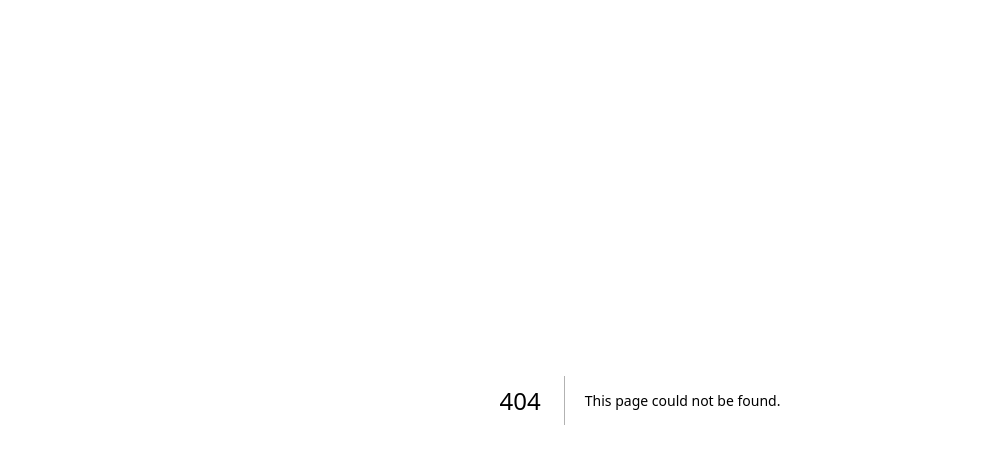
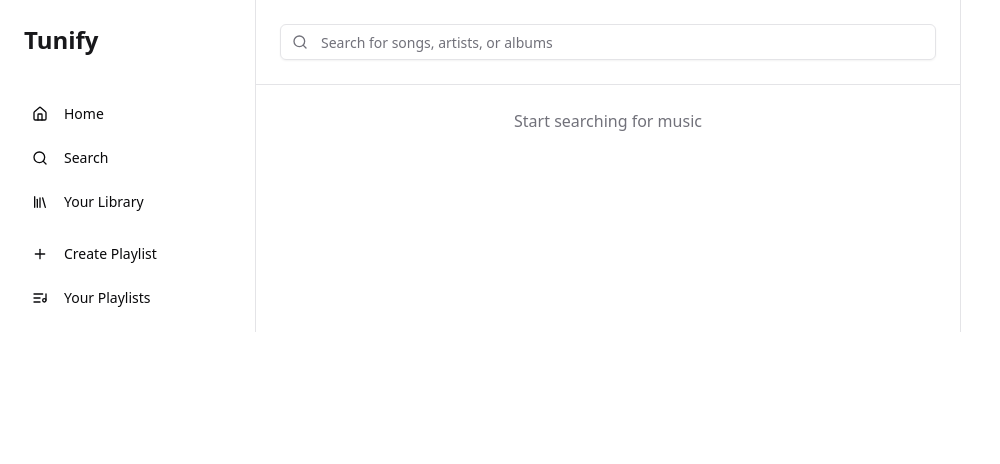
Before and after one commit to Philotheephilix/Tunify, a Next.js app: page /search in a window 1280 px wide. Before the commit this address had no page. Shown: the top 464 px of the page, without its empty margins (0-1000 px from the left). Built offline with nearby package versions, Linux system fonts and the light colour scheme.

Commit message:
added search feature

```diff
--- a/src/app/layout.tsx
+++ b/src/app/layout.tsx
@@ -1,6 +1,8 @@
 import type { Metadata } from "next";
 import { Geist, Geist_Mono } from "next/font/google";
 import "./globals.css";
+import { Player } from "@/components/player";
+import { Sidebar } from "@/components/sidebar";
 
 const geistSans = Geist({
   variable: "--font-geist-sans",
@@ -25,9 +27,11 @@ export default function RootLayout({
   return (
     <html lang="en">
       <body
-        className={`${geistSans.variable} ${geistMono.variable} antialiased`}
+        className={`${geistSans.variable} ${geistMono.variable} antialiased flex h-full`}
       >
-        {children}
+        <Sidebar />
+        <div className="flex-1">{children}</div>
+        <Player />
       </body>
     </html>
   );
--- a/src/app/page.tsx
+++ b/src/app/page.tsx
@@ -1,15 +1,9 @@
-import { Sidebar } from "@/components/sidebar"
-import { Player } from "@/components/player"
 import { MainContent } from "@/components/main-content"
 
 export default function Home() {
   return (
     <div className="h-screen bg-background overflow-hidden">
-      <div className="flex h-full">
-        <Sidebar />
         <MainContent />
-        <Player />
-      </div>
     </div>
   )
 }
--- /dev/null
+++ b/src/app/search/page.tsx
@@ -0,0 +1,74 @@
+"use client"
+
+import { useState } from "react"
+import { Search } from "lucide-react"
+import { Input } from "@/components/ui/input"
+import { ScrollArea } from "@/components/ui/scroll-area"
+import { TrackList } from "@/components/track-list"
+
+import tracks from "@/modals/tracks"
+import {Track} from '@/hooks/use-audio-player'
+
+
+export default function SearchWindow() {
+  const [query, setQuery] = useState("")
+  const [results, setResults] = useState<Track[]>([])
+  const [isLoading, setIsLoading] = useState(false)
+  const searchTracks = async (query: string) => {
+    const results: Track[] = tracks.filter((track) =>
+      track.title.toLowerCase().includes(query.toLowerCase()) ||
+      track.artist.toLowerCase().includes(query.toLowerCase())
+    );
+    if (results.length === 0) {
+      setResults([]);
+    }
+    setResults(results)
+    return false
+  }
+  const handleSearch = async (e: React.FormEvent) => {
+    e.preventDefault()
+    if (!query.trim()) return
+
+    setIsLoading(true)
+    try {
+      const searchResults = await searchTracks(query)
+      setIsLoading(searchResults)
+    } catch (error) {
+      console.error("Error searching tracks:", error)
+    } finally {
+      setIsLoading(false)
+    }
+  }
+
+  return (
+    <div className="h-full flex flex-col">
+      <div className="p-6 border-b">
+        <form onSubmit={handleSearch} className="flex items-center space-x-2">
+          <div className="relative flex-1">
+            <Search className="absolute left-3 top-1/2 transform -translate-y-1/2 text-muted-foreground h-4 w-4" />
+            <Input
+              type="search"
+              placeholder="Search for songs, artists, or albums"
+              value={query}
+              onChange={(e) => {setQuery(e.target.value)}}
+              className="pl-10"
+            />
+          </div>
+        </form>
+      </div>
+      <ScrollArea className="flex-1">
+        <div className="p-6">
+          {isLoading ? (
+            <div className="text-center">Searching...</div>
+          ) : results.length > 0 ? (
+            <TrackList tab="default" tracks={results} />
+          ) : (
+            <div className="text-center text-muted-foreground">
+              {query ? "No results found" : "Start searching for music"}
+            </div>
+          )}
+        </div>
+      </ScrollArea>
+    </div>
+  )
+}
--- a/src/components/main-content.tsx
+++ b/src/components/main-content.tsx
@@ -3,6 +3,7 @@
 import { ScrollArea } from "@/components/ui/scroll-area"
 import { Tabs, TabsContent, TabsList, TabsTrigger } from "@/components/ui/tabs"
 import { TrackList } from "@/components/track-list"
+import tracks from "@/modals/tracks"
 
 export function MainContent() {
   return (
@@ -17,13 +18,13 @@ export function MainContent() {
         </div>
         <ScrollArea className="h-[calc(100vh-10rem)]">
           <TabsContent value="stream" className="p-6">
-            <TrackList tab='default'/>
+            <TrackList tab='default' tracks={tracks}/>
           </TabsContent>
           <TabsContent value="trending" className="p-6">
-            <TrackList tab='featured'/>
+            <TrackList tab='featured' tracks={tracks}/>
           </TabsContent>
           <TabsContent value="Recent Releases" className="p-6">
-            <TrackList tab='recent'/>
+            <TrackList tab='recent' tracks={tracks}/>
           </TabsContent>
         </ScrollArea>
       </Tabs>
--- a/src/components/track-list.tsx
+++ b/src/components/track-list.tsx
@@ -4,12 +4,9 @@ import React, { useRef, useEffect } from 'react'
 import { Avatar } from "@/components/ui/avatar"
 import { Button } from "@/components/ui/button"
 import { Play, Pause, MoreHorizontal } from "lucide-react"
-import { useAudioPlayer } from "@/hooks/use-audio-player"
-import tracks from '@/modals/tracks'
-interface tabList{
-  tab:"default"| 'featured'|'recent'
-}
-export function TrackList({tab}:tabList) {
+import { Track, useAudioPlayer } from "@/hooks/use-audio-player"
+
+export function TrackList({ tab, tracks }: { tab: 'default' | 'featured' | 'recent'; tracks: Track[] }) {
   const audioRef = useRef<HTMLAudioElement>(null)
   const {
     currentTrack,
--- /dev/null
+++ b/src/components/ui/input.tsx
@@ -0,0 +1,22 @@
+import * as React from "react"
+
+import { cn } from "@/lib/utils"
+
+const Input = React.forwardRef<HTMLInputElement, React.ComponentProps<"input">>(
+  ({ className, type, ...props }, ref) => {
+    return (
+      <input
+        type={type}
+        className={cn(
+          "flex h-9 w-full rounded-md border border-input bg-transparent px-3 py-1 text-base shadow-sm transition-colors file:border-0 file:bg-transparent file:text-sm file:font-medium file:text-foreground placeholder:text-muted-foreground focus-visible:outline-none focus-visible:ring-1 focus-visible:ring-ring disabled:cursor-not-allowed disabled:opacity-50 md:text-sm",
+          className
+        )}
+        ref={ref}
+        {...props}
+      />
+    )
+  }
+)
+Input.displayName = "Input"
+
+export { Input }
--- a/src/hooks/use-audio-player.ts
+++ b/src/hooks/use-audio-player.ts
@@ -3,7 +3,7 @@
 import tracks from "@/modals/tracks"
 import { create } from "zustand"
 
-interface Track {
+export interface Track {
   id: number
   title: string
   artist: string
```
